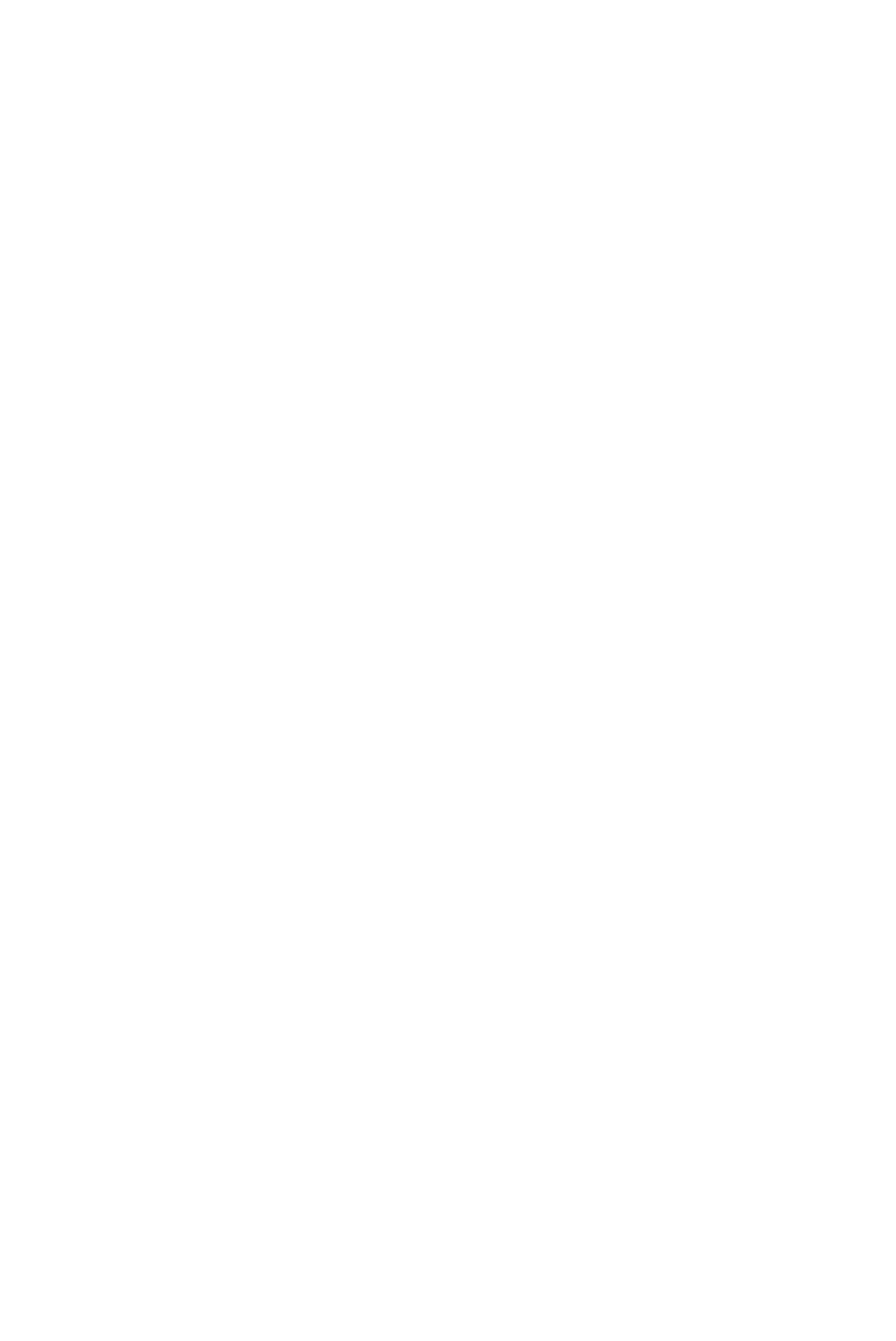
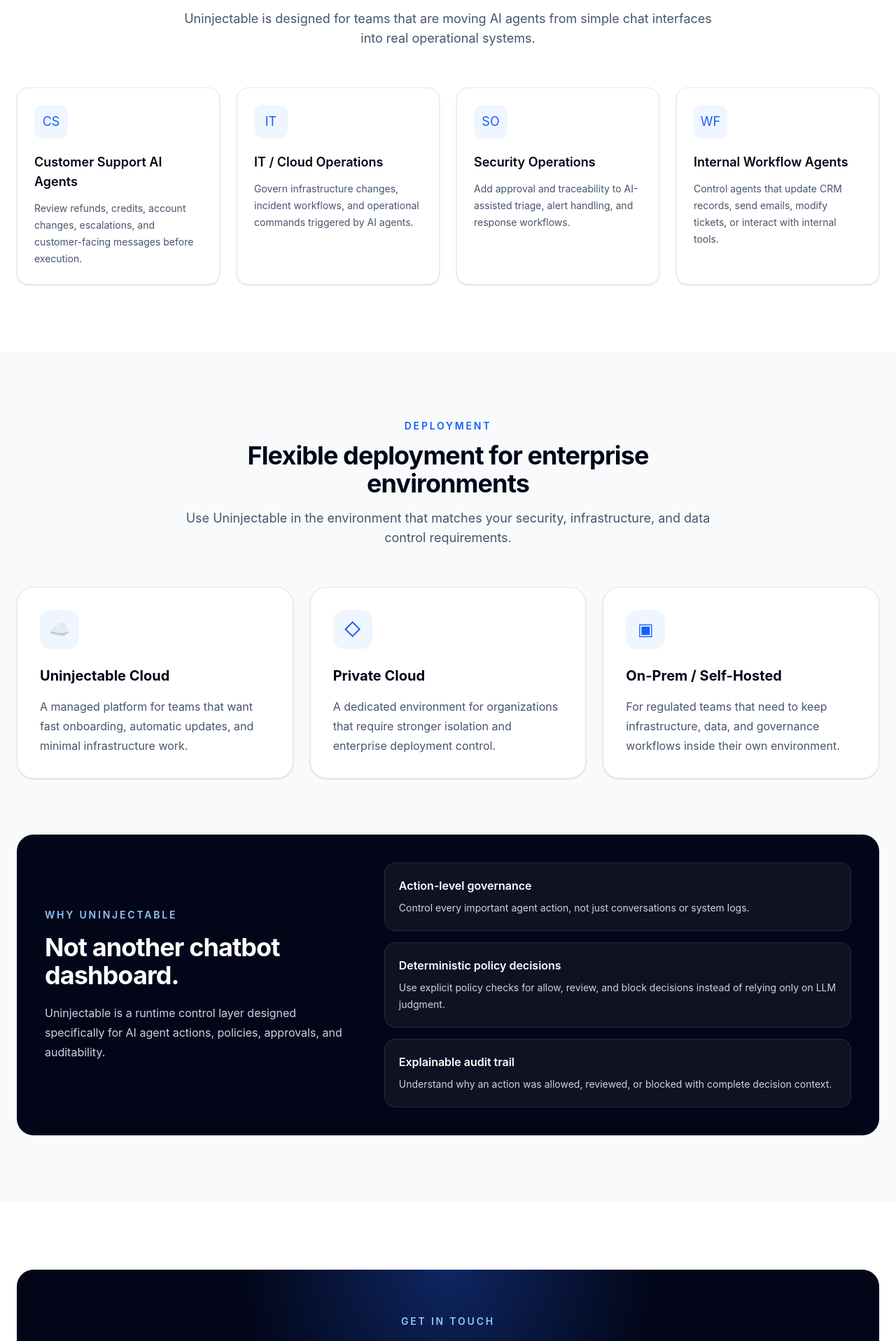
Before and after one commit to nilotin/uninjectable-website, a React (Vite) app: page / in a window 1280 px wide. Shown: the part 3120-5037 px from the top of the page at 70% size. Before the commit the page ends 2949 px from the top, so only its background shows below. Built offline with nearby package versions, Linux system fonts and the light colour scheme.

Commit message:
Add use cases deployment CTA and footer

```diff
--- a/src/App.tsx
+++ b/src/App.tsx
@@ -3,6 +3,10 @@
 import ProblemSection from './sections/ProblemSection'
 import SolutionSection from './sections/SolutionSection'
 import HowItWorks from './sections/HowItWorks'
+import UseCases from './sections/UseCases'
+import Deployment from './sections/Deployment'
+import CTA from './sections/CTA'
+import Footer from './sections/Footer'
 
 function App() {
   return (
@@ -12,6 +16,10 @@
       <ProblemSection />
       <SolutionSection />
       <HowItWorks />
+      <UseCases />
+      <Deployment />
+      <CTA />
+      <Footer />
     </>
   )
 }
--- a/src/data/siteContent.ts
+++ b/src/data/siteContent.ts
@@ -67,3 +67,69 @@
   'Human reviews when needed',
   'Audit trail is stored',
 ]
+
+export const useCases = [
+  {
+    title: 'Customer Support AI Agents',
+    description:
+      'Review refunds, credits, account changes, escalations, and customer-facing messages before execution.',
+    icon: 'CS',
+  },
+  {
+    title: 'IT / Cloud Operations',
+    description:
+      'Govern infrastructure changes, incident workflows, and operational commands triggered by AI agents.',
+    icon: 'IT',
+  },
+  {
+    title: 'Security Operations',
+    description:
+      'Add approval and traceability to AI-assisted triage, alert handling, and response workflows.',
+    icon: 'SO',
+  },
+  {
+    title: 'Internal Workflow Agents',
+    description:
+      'Control agents that update CRM records, send emails, modify tickets, or interact with internal tools.',
+    icon: 'WF',
+  },
+]
+
+export const deploymentOptions = [
+  {
+    title: 'Uninjectable Cloud',
+    description:
+      'A managed platform for teams that want fast onboarding, automatic updates, and minimal infrastructure work.',
+    icon: '☁',
+  },
+  {
+    title: 'Private Cloud',
+    description:
+      'A dedicated environment for organizations that require stronger isolation and enterprise deployment control.',
+    icon: '◇',
+  },
+  {
+    title: 'On-Prem / Self-Hosted',
+    description:
+      'For regulated teams that need to keep infrastructure, data, and governance workflows inside their own environment.',
+    icon: '▣',
+  },
+]
+
+export const differentiators = [
+  {
+    title: 'Action-level governance',
+    description:
+      'Control every important agent action, not just conversations or system logs.',
+  },
+  {
+    title: 'Deterministic policy decisions',
+    description:
+      'Use explicit policy checks for allow, review, and block decisions instead of relying only on LLM judgment.',
+  },
+  {
+    title: 'Explainable audit trail',
+    description:
+      'Understand why an action was allowed, reviewed, or blocked with complete decision context.',
+  },
+]
--- /dev/null
+++ b/src/sections/CTA.tsx
@@ -0,0 +1,34 @@
+import Button from '../components/Button'
+
+function CTA() {
+  return (
+    <section className="bg-white px-6 py-24">
+      <div className="mx-auto max-w-7xl">
+        <div className="relative overflow-hidden rounded-3xl bg-slate-950 px-6 py-16 text-center text-white md:px-12">
+          <div className="absolute inset-0 bg-[radial-gradient(circle_at_top,rgba(37,99,235,0.35),transparent_40%)]" />
+
+          <div className="relative mx-auto max-w-3xl">
+            <p className="text-sm font-semibold uppercase tracking-[0.2em] text-blue-300">
+              Get in touch
+            </p>
+
+            <h2 className="mt-4 text-3xl font-bold tracking-tight md:text-5xl">
+              Building AI agents for real business operations?
+            </h2>
+
+            <p className="mt-5 text-lg leading-8 text-slate-300">
+              Let’s make them observable, controllable, and accountable before
+              they impact your customers, systems, or operations.
+            </p>
+
+            <div className="mt-8 flex justify-center">
+              <Button>Request a Discovery Call</Button>
+            </div>
+          </div>
+        </div>
+      </div>
+    </section>
+  )
+}
+
+export default CTA
--- /dev/null
+++ b/src/sections/Deployment.tsx
@@ -0,0 +1,73 @@
+import SectionHeader from '../components/SectionHeader'
+import { deploymentOptions, differentiators } from '../data/siteContent'
+
+function Deployment() {
+  return (
+    <section className="bg-slate-50 px-6 py-24">
+      <div className="mx-auto max-w-7xl">
+        <SectionHeader
+          eyebrow="Deployment"
+          title="Flexible deployment for enterprise environments"
+          description="Use Uninjectable in the environment that matches your security, infrastructure, and data control requirements."
+        />
+
+        <div className="mt-14 grid gap-6 lg:grid-cols-3">
+          {deploymentOptions.map((option) => (
+            <div
+              key={option.title}
+              className="rounded-3xl border border-slate-200 bg-white p-8 shadow-sm transition hover:-translate-y-1"
+            >
+              <div className="mb-6 flex h-14 w-14 items-center justify-center rounded-2xl bg-blue-50 text-2xl text-blue-600">
+                {option.icon}
+              </div>
+
+              <h3 className="text-xl font-bold text-slate-950">
+                {option.title}
+              </h3>
+
+              <p className="mt-4 leading-7 text-slate-600">
+                {option.description}
+              </p>
+            </div>
+          ))}
+        </div>
+
+        <div className="mt-20 rounded-3xl bg-slate-950 p-8 text-white md:p-10">
+          <div className="grid gap-10 lg:grid-cols-[0.8fr_1.2fr] lg:items-center">
+            <div>
+              <p className="text-sm font-semibold uppercase tracking-[0.2em] text-blue-300">
+                Why Uninjectable
+              </p>
+
+              <h3 className="mt-4 text-3xl font-bold tracking-tight md:text-4xl">
+                Not another chatbot dashboard.
+              </h3>
+
+              <p className="mt-5 leading-7 text-slate-300">
+                Uninjectable is a runtime control layer designed specifically
+                for AI agent actions, policies, approvals, and auditability.
+              </p>
+            </div>
+
+            <div className="grid gap-4">
+              {differentiators.map((item) => (
+                <div
+                  key={item.title}
+                  className="rounded-2xl border border-white/10 bg-white/5 p-5"
+                >
+                  <h4 className="font-semibold text-white">{item.title}</h4>
+
+                  <p className="mt-2 text-sm leading-6 text-slate-300">
+                    {item.description}
+                  </p>
+                </div>
+              ))}
+            </div>
+          </div>
+        </div>
+      </div>
+    </section>
+  )
+}
+
+export default Deployment
--- /dev/null
+++ b/src/sections/Footer.tsx
@@ -0,0 +1,76 @@
+function Footer() {
+  return (
+    <footer className="bg-slate-950 px-6 py-12 text-white">
+      <div className="mx-auto flex max-w-7xl flex-col gap-10 md:flex-row md:items-start md:justify-between">
+        <div>
+          <a href="#" className="flex items-center gap-3">
+            <div className="flex h-9 w-9 items-center justify-center rounded-xl border border-blue-400/40 bg-blue-500/10 text-blue-400">
+              U
+            </div>
+
+            <span className="text-lg font-bold">Uninjectable</span>
+          </a>
+
+          <p className="mt-4 max-w-sm text-sm leading-6 text-slate-400">
+            Runtime governance for AI agents. Monitor, risk-score, approve, or
+            block AI actions before they impact your business.
+          </p>
+        </div>
+
+        <div className="grid gap-8 text-sm sm:grid-cols-3">
+          <div>
+            <h4 className="font-semibold text-white">Product</h4>
+
+            <div className="mt-4 space-y-3 text-slate-400">
+              <a href="#" className="block hover:text-white">
+                Overview
+              </a>
+              <a href="#" className="block hover:text-white">
+                Use Cases
+              </a>
+              <a href="#" className="block hover:text-white">
+                How It Works
+              </a>
+            </div>
+          </div>
+
+          <div>
+            <h4 className="font-semibold text-white">Company</h4>
+
+            <div className="mt-4 space-y-3 text-slate-400">
+              <a href="#" className="block hover:text-white">
+                Team
+              </a>
+              <a href="#" className="block hover:text-white">
+                Contact
+              </a>
+              <a href="#" className="block hover:text-white">
+                LinkedIn
+              </a>
+            </div>
+          </div>
+
+          <div>
+            <h4 className="font-semibold text-white">Contact</h4>
+
+            <div className="mt-4 space-y-3 text-slate-400">
+              <a
+                href="mailto:hello@uninjectable.com"
+                className="block hover:text-white"
+              >
+                hello@uninjectable.com
+              </a>
+              <p>Türkiye / Global</p>
+            </div>
+          </div>
+        </div>
+      </div>
+
+      <div className="mx-auto mt-10 max-w-7xl border-t border-white/10 pt-6 text-sm text-slate-500">
+        © 2026 Uninjectable. All rights reserved.
+      </div>
+    </footer>
+  )
+}
+
+export default Footer
--- /dev/null
+++ b/src/sections/UseCases.tsx
@@ -0,0 +1,30 @@
+import FeatureCard from '../components/FeatureCard'
+import SectionHeader from '../components/SectionHeader'
+import { useCases } from '../data/siteContent'
+
+function UseCases() {
+  return (
+    <section className="bg-white px-6 py-24">
+      <div className="mx-auto max-w-7xl">
+        <SectionHeader
+          eyebrow="Use cases"
+          title="Built for real business workflows"
+          description="Uninjectable is designed for teams that are moving AI agents from simple chat interfaces into real operational systems."
+        />
+
+        <div className="mt-14 grid gap-6 md:grid-cols-2 lg:grid-cols-4">
+          {useCases.map((useCase) => (
+            <FeatureCard
+              key={useCase.title}
+              title={useCase.title}
+              description={useCase.description}
+              icon={useCase.icon}
+            />
+          ))}
+        </div>
+      </div>
+    </section>
+  )
+}
+
+export default UseCases
```
